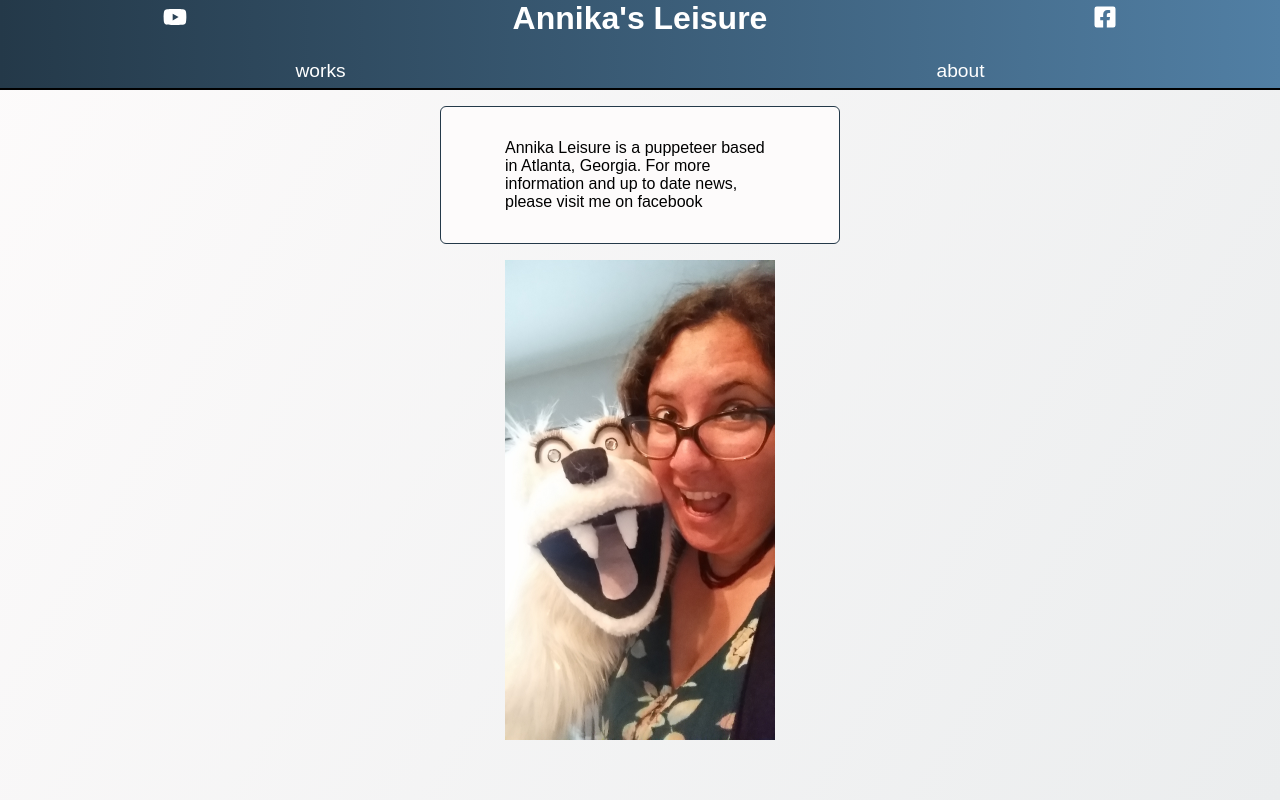
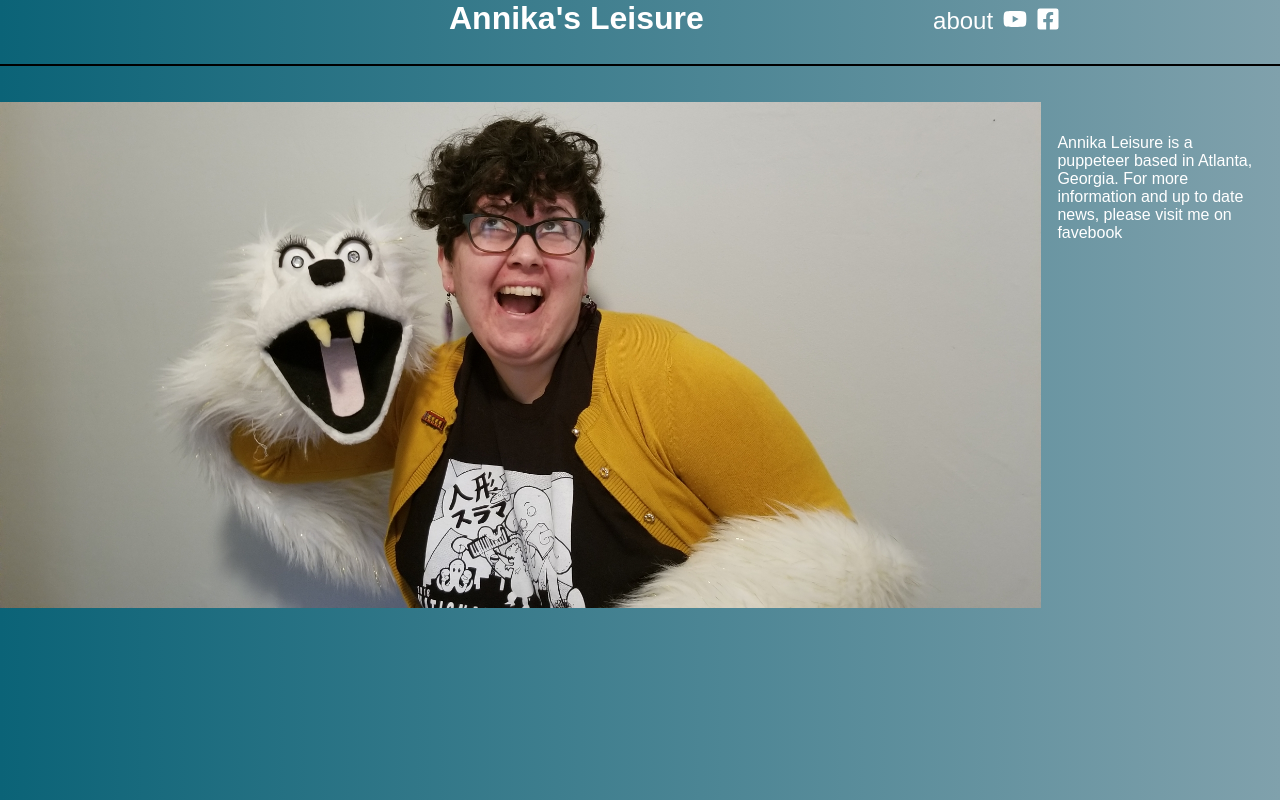
Before and after one commit to edwhelan/annika, a Gatsby site: page /about in a window 1280 px wide. Built offline with nearby package versions, Linux system fonts and the light colour scheme; Gatsby itself is replaced by a stand-in of ours.

Commit message:
adds about page styling

```diff
--- a/src/components/header.js
+++ b/src/components/header.js
@@ -5,38 +5,32 @@ import React from 'react'
 import {FaYoutube, FaFacebookSquare} from 'react-icons/fa';
 
 const Header = ({ siteTitle }) => (
+  <div className='navbar'>
+  <div></div>
 
-  <div className='top-nav'>
-    <div
-      className='nav-bar'
-      style={{
-        marginBottom: `1.45rem`,
-      }}
-    >
-        <div className='nav-icons'>
-          <a href='https://www.youtube.com/channel/UCFUJKiHk4pKEzR-hLhBBWPg'><FaYoutube /></a>
-        </div>
-      <div>
-        <h1 style={{ margin: 0 }}>
+
+    <div>
+    <h1 style={{ margin: 0 }}>
           <Link
             to="/"
             style={{
               color: `white`,
               textDecoration: `none`,
             }}
-          >
+            >
             {siteTitle}
           </Link>
         </h1>
-      </div>
-      <div className='nav-icons'>
+    </div>
+    <div className='nav-elements'>
+
+        <Link to='/about' > about</Link>
+        <a href='https://www.youtube.com/channel/UCFUJKiHk4pKEzR-hLhBBWPg'><FaYoutube /></a>
         <a href='https://facebook.com/AnnikasLeisure'><FaFacebookSquare /></a>
-      </div>
+
     </div>
-            <div className='bot-nav'>
-            <Link to='/works'> works</Link>
-            <Link to='/about' > about</Link>
-            </div>
+
+
   </div>
 )
 
--- a/src/components/layout.css
+++ b/src/components/layout.css
@@ -9,53 +9,40 @@ body {
 html, body {
   width: 100%;
   height: 100%;
-  background-image: linear-gradient(120deg, #fdfbfb 0%, #ebedee 100%);
+  background-image: linear-gradient(to right, #0b6377 0%, #80a1ac 100%);
+
 }
-.top-nav{
-  background-image: linear-gradient(to right, #243949 0%, #517fa4 100%);
-  display: flex;
-  flex-direction: column;
-  border-bottom: 2px solid black;
-}
-.bot-nav{
+.navbar{
+  background-image: linear-gradient(to right, #0b6377 0%, #80a1ac 100%);
   display: flex;
   flex-direction: row;
-  justify-content: space-around;
+  border-bottom: 2px solid black;
+  justify-content: space-evenly;
   align-items: baseline;
+  height: 4em;
 }
 
-.bot-nav a {
-  text-decoration: none;
-  color: #fff;
-  font-size: 1.2em;
-  font-weight: 400;
-  margin-bottom: .3em;
-  transition: ease-in .25s
-}
-.bot-nav a:hover {
-  color: rgb(220, 178, 41);
-  text-decoration: underline;
+.navbar h1 {
+margin-right: -0.2em;
 }
 
-.nav-bar {
+.nav-elements{
   display: flex;
   flex-direction: row;
-  justify-content: space-around;
-  align-items: baseline;
+  justify-content: space-evenly;
+  margin-right: -0.6em;
+}
+.navbar .nav-elements a {
+  font-size: 1.5em;
+  padding: .2em;
+  color: white;
+  text-decoration: none;
 }
 
-.nav-icons a{
-  color: white;
-  font-size: 1.5em;
-  transition: ease-in 0.25s;
-}
-.nav-icons a:hover{
-  color: rgb(220, 178, 41);
-}
 .home {
   display: flex;
   justify-content: center;
-  width: 100%;
+  /* width: 100%; */
   margin-top: .5em;
 }
 
@@ -90,20 +77,22 @@ html, body {
   }
 
   .about-page-wrapper{
-    margin: 0 auto;
-    width: 400px;
+    margin-top: 2.25em;
     display: flex;
-    flex-direction: column;
-    align-items: center;
+    flex-direction: row;
+    /* flex-wrap: wrap; */
     height: 60vh;
+    width: 100%;
   }
 
-  .about-page-wrapper p {
-    border: 1.5px solid #243949;
-    background-color: #fdfbfb;
-    border-radius: 6px;
-    padding: 2em 4em;
-  }
-.about-page-wrapper img {
-height: 100%;
+.about-page-wrapper .picture-box {
+  min-width: 70%;
 }
+.about-page-wrapper div img{
+  max-width: 100%;
+}
+.about-page-wrapper .text-box {
+  padding: 1em;
+  width: 400px;
+  color: white;
+}
--- a/src/pages/about.js
+++ b/src/pages/about.js
@@ -4,7 +4,7 @@ import { Link } from 'gatsby'
 import Layout from '../components/layout'
 import SEO from '../components/seo'
 
-import muppetfox from '../images/annikaWithPuppet.jpg'
+import annika from '../images/annika.jpg'
 
 const aboutPage = () => (
   <Layout>
@@ -14,8 +14,8 @@ const aboutPage = () => (
 ----Contact via facebook
 " Annika Leisure is a puppeteer based in Atlanta, Georgia. For more information and up to date news, please visit me on favebook" */}
     <div className='about-page-wrapper'>
-      <p>Annika Leisure is a puppeteer based in Atlanta, Georgia. For more information and up to date news, please visit me on facebook</p>
-      <img src={muppetfox} alt='annika with muppet fox' />
+      <div className='picture-box'><img src={annika} alt='annika with boa muppet' /></div>
+      <div className='text-box'><p>Annika Leisure is a puppeteer based in Atlanta, Georgia. For more information and up to date news, please visit me on favebook</p></div>
     </div>
   </Layout>
 )
```
Also changed, not shown: src/pages/index.js (+15 -7 lines), src/pages/works.js (deleted, +0 -37 lines), src/images/annika.jpg (added).
